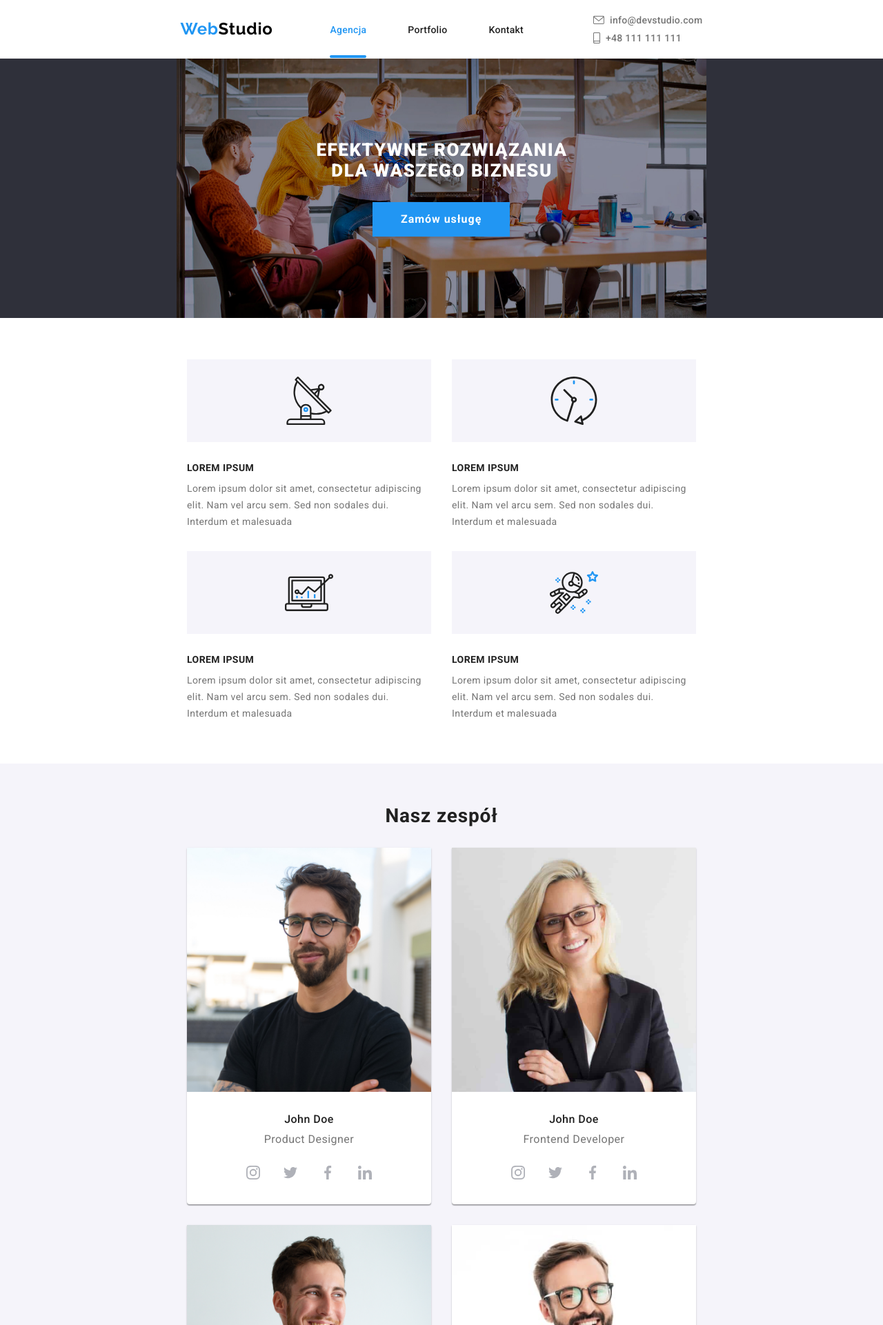
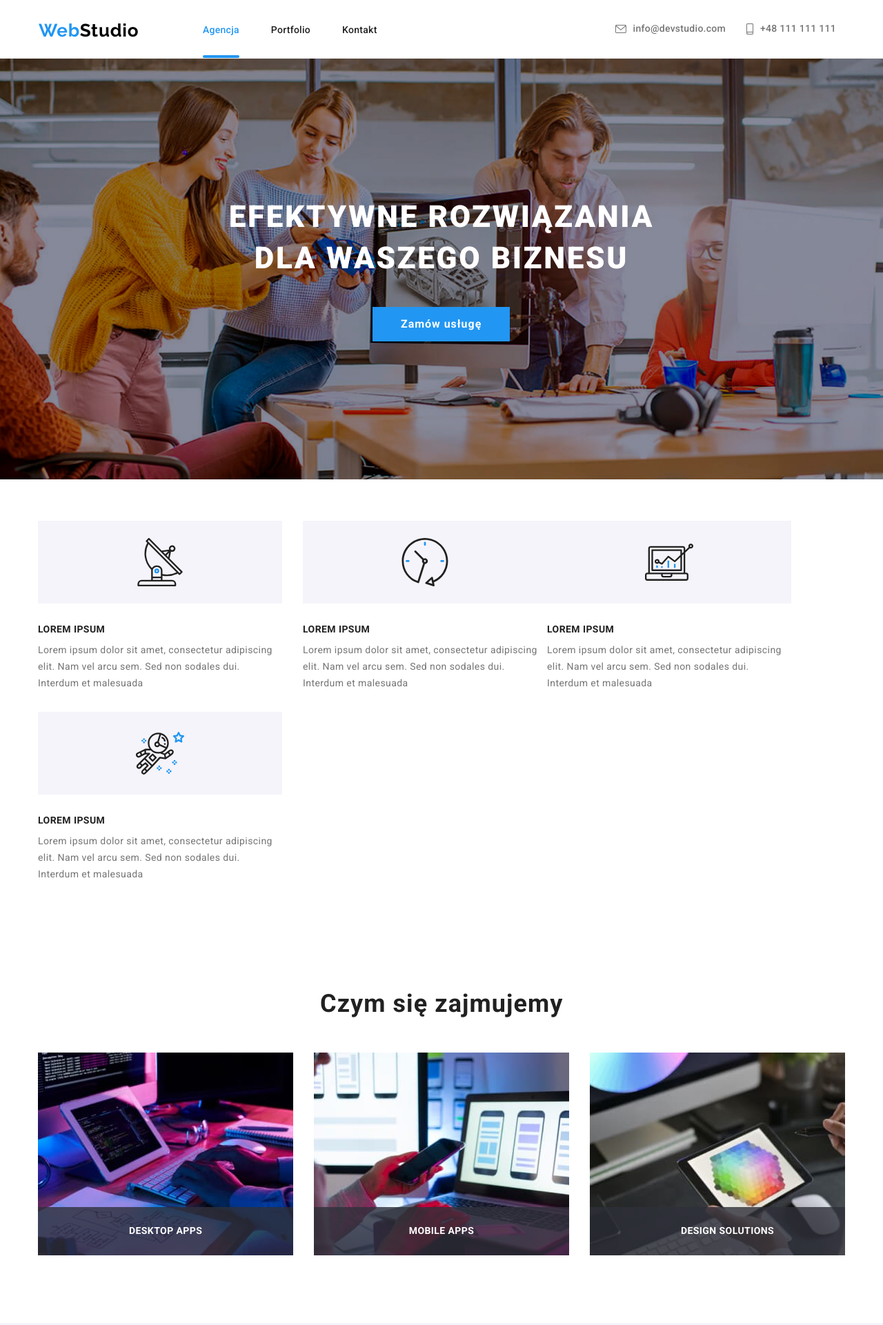
Before and after one commit to PiotrD1994/goit-markup-hw-08, a plain HTML site: page index.html in a window 1280 px wide. Shown: the top 1921 px of the page at 69% size. Drawn offline with nearby package versions, Linux system fonts and the light colour scheme.

Commit message:
hw 8 progress

```diff
--- a/sass/components/_feature.scss
+++ b/sass/components/_feature.scss
@@ -2,3 +2,71 @@
 .feature {
 display: none;
 }
+@media screen and (min-width: 1200px) {
+    .feature {
+        display: block;
+        padding-bottom: 94px;
+        padding-top: 94px;
+        &__container {
+            padding-left: 15px;
+            padding-right: 15px;
+        }
+        &__header {
+         font-family: $primaryFont;
+         font-weight: $fontBold;
+         color: $primaryTextColor;
+         font-size: 36px;
+         line-height: 1.17;
+         letter-spacing: 0.03em;
+         margin-top: 0px;
+         margin-bottom: 50px;
+         padding-left: 409px;
+         padding-right: 409px;
+         text-align: center;
+         white-space: nowrap;
+        }
+        &__list {
+            display: flex;
+            list-style: none;
+            padding-left: 0px;
+            margin: 0px;
+            position: relative;
+        }
+        &__item {
+            margin-right: 30px;
+            &--last {
+                margin-right: 0px;
+            }
+        }
+        &__title-container {
+            position: absolute;
+            top: 224px;
+            width: 370px;
+            height: 70px;
+            background-color: $fiveBackgroundColor;
+            padding: 27px 132px;
+            z-index: 1;
+            &--one {
+                left: 0;
+            }
+            &--two {
+                left: 400px;
+            }
+            &--three {
+                left: 800px;
+            }
+        }
+        &__description {
+            font-family: $primaryFont;
+            font-weight: $fontBold;
+            color: $fouthTextColor;
+            font-size: 14px;
+            line-height: 1.14;
+            text-align: center;
+            letter-spacing: 0.03em;
+            text-transform: uppercase;
+            margin: 0;
+            white-space: nowrap;
+        }
+    }
+}
--- a/sass/components/_header.scss
+++ b/sass/components/_header.scss
@@ -9,6 +9,11 @@ border-bottom: 1px solid $borderLineColor;
 @media screen and (min-width: 768px) {
     .container {
         width: 768px;
+    }
+}
+@media screen and (min-width: 1200px) {
+    .container {
+        width: 1200px;
     }
 }
 .flex {
@@ -25,6 +30,12 @@ border-bottom: 1px solid $borderLineColor;
     padding-top: 21px;
     padding-bottom: 21px;
 }
+}
+@media screen and (min-width: 1200px) {
+    .flex {
+    padding-top: 24px;
+    padding-bottom: 24px;
+    }
 }
 .logo {
     color: $titleBackgroundtColor;
@@ -47,6 +58,13 @@ border-bottom: 1px solid $borderLineColor;
     .logo {
         padding-top: 5px;
         padding-bottom: 5px;
+    }
+}
+@media screen and (min-width: 1200px) {
+    .logo {
+        font-size: 26px;
+        padding-bottom: 1px;
+        width: 145px;
     }
 }
 .nav {
@@ -106,6 +124,20 @@ border-bottom: 1px solid $borderLineColor;
     }
     }
 }
+@media screen and (min-width: 1200px) {
+    .nav {
+        padding-top: 8px;
+        padding-bottom: 8px;
+        margin-left: 93px;
+        margin-right: 345px;
+        &__item {
+            margin-right: 46px;
+            &--last {
+                margin-right: 0px;
+            }
+        }
+    }
+}
 .contact {
     display: none;
             }
@@ -137,7 +169,7 @@ border-bottom: 1px solid $borderLineColor;
         font-weight: $fontMedium;
         font-size: 14px;
         color: inherit;
-        line-height: 1.16;
+        line-height: 1.14;
         letter-spacing: 0.02em;
         text-decoration: none;
         margin-left: 8px;
@@ -154,6 +186,27 @@ border-bottom: 1px solid $borderLineColor;
         display: flex;
     }
 }
+}
+@media screen and (min-width: 1200px)  {
+    .contact {
+        display: flex;
+        padding-right: 12px;
+        padding-top: 8px;
+        padding-bottom: 8px;
+    &__item {
+        margin-bottom: 0px;
+        margin-right: 30px;
+        &--last {
+            margin-right: 0px;
+        }
+    }
+    &__link {
+        margin-left: 10px;
+        &:first-child {
+            margin-left: 0px;
+        }
+    }
+    }
 }
 .menu-toggle {
     background-color: transparent;
--- a/sass/components/_title.scss
+++ b/sass/components/_title.scss
@@ -17,18 +17,12 @@ margin: auto;
       background-repeat: no-repeat;
       padding-top: 118px;
       padding-bottom: 118px;
-      @media (min-device-pixel-ratio: 2),
-      (min-resolution: 192dpi),
-      (min-resolution: 2dppx) {
-        .title-field {
-            background-image: url(../../images/images-mobile/background-mobile@2x.jpg);
-        }
-      }
       &__name {
         color: $fouthTextColor;
         font-family: $primaryFont;
         font-weight: $fontLarge;
         font-size: 26px;
+        line-height: 1.61;
         text-align: center;
         letter-spacing: 0.06em;
         text-transform: uppercase;
@@ -58,17 +52,16 @@ margin: auto;
         border: none;
     }
 }
+@media (min-device-pixel-ratio: 2),
+(min-resolution: 192dpi),
+(min-resolution: 2dppx) {
+  .title-field {
+      background-image: url(../../images/images-mobile/background-mobile@2x.jpg);
+  } }
 @media screen and (min-width: 768px) {
     .title-field {
         max-width: 768px;
         background-image: url(../../images/images-tablet/background-tablet.jpg);
-        @media (min-device-pixel-ratio: 2),
-      (min-resolution: 192dpi),
-      (min-resolution: 2dppx) {
-        .title-field {
-            background-image: url(../../images/images-tablet/background-tablet@2x.jpg   );
-    }
-                 }
            &__name {
             padding-left: 202px;
             padding-right: 201px;
@@ -79,3 +72,36 @@ margin: auto;
                 }
                }
              }
+@media (min-device-pixel-ratio: 2),
+(min-resolution: 192dpi),
+(min-resolution: 2dppx) {
+            .title-field {
+                background-image: url(../../images/images-tablet/background-tablet@2x.jpg   );
+           }
+                        }
+@media screen and (min-width: 1200px) {
+    .title-field {
+        max-width: 1600px;
+        background-image: url(../../images/background.jpg);
+        padding-top: 200px;
+        padding-bottom: 200px;
+      &__name {
+        padding-left: 252px;
+        padding-right: 252px;
+        font-size: 44px;
+        line-height: 1.36;
+        margin-bottom: 40px;
+      }
+      &__button-container {
+        padding-left: 500px;
+        padding-right: 500px;
+      }
+    }
+}
+@media (min-device-pixel-ratio: 2),
+(min-resolution: 192dpi),
+(min-resolution: 2dppx) {
+   .title-field {
+    background-image: url(../../images/background@2x.jpg);
+   }
+}
```
Also changed, not shown: css/main.min.css, 2 other files.
